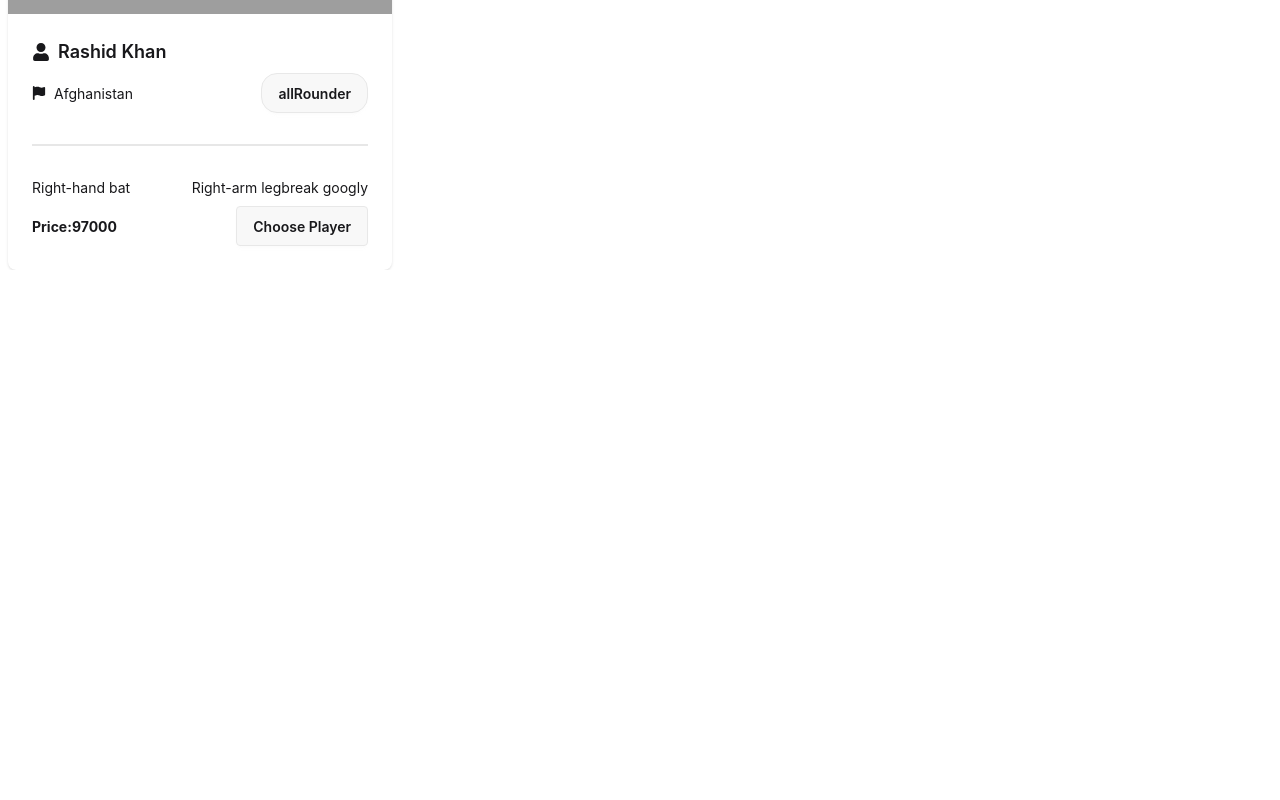
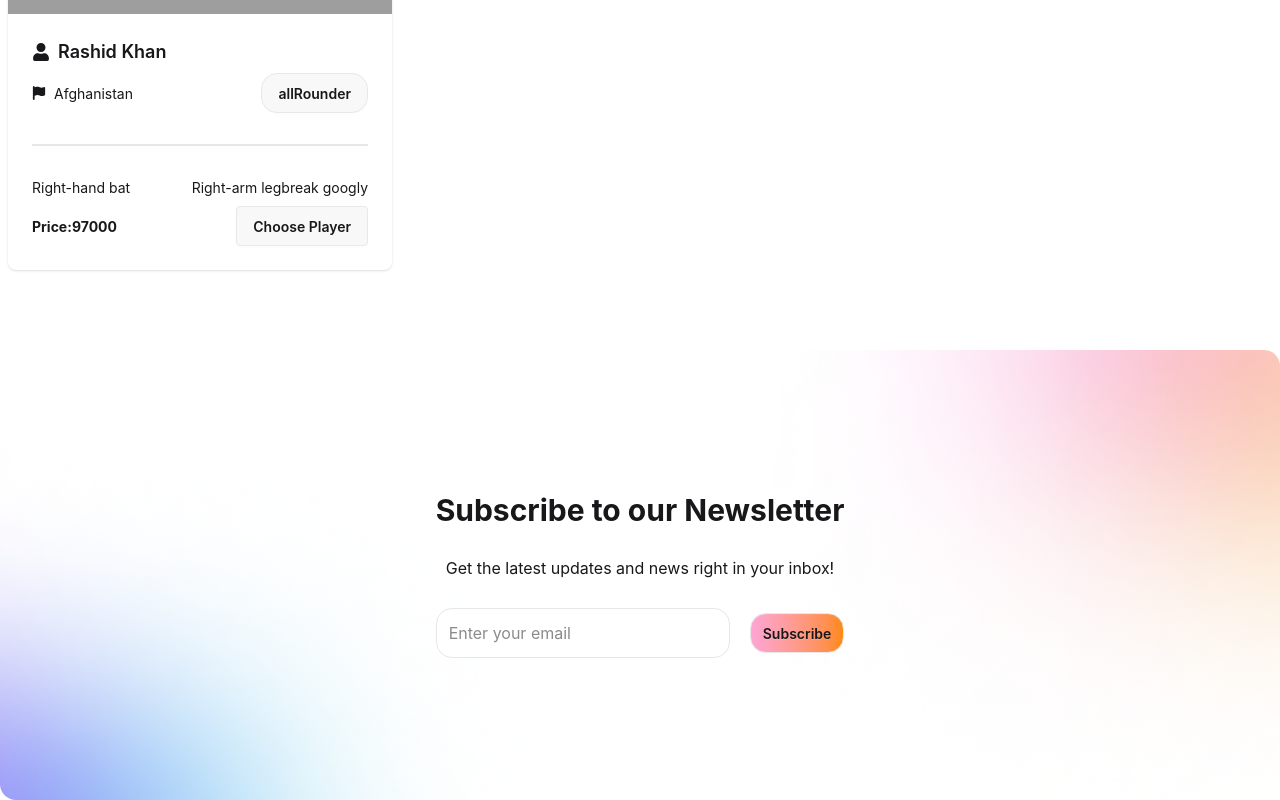
Before and after one commit to neya-mul/bpl-dream-11, a React (Vite) app: page / in a window 1280 px wide. Shown: the part 2644-3444 px from the top of the page. Before the commit the page ends 2914 px from the top, so only its background shows below. Built offline with nearby package versions, Linux system fonts and the light colour scheme; grey boxes are pictures that could not be loaded.

Commit message:
newslatter added

```diff
--- a/src/App.jsx
+++ b/src/App.jsx
@@ -3,6 +3,7 @@ import './App.css'
 import Banner from './Components/banner'
 import Navbar from './Components/Navbar'
 import Players from './Components/Players'
+import Newslatter from './Components/Newslatter'
 
 const allPlayers = fetch('/data.json')
     .then(res => res.json())
@@ -16,11 +17,20 @@ function App() {
             {/* <h1>neyamul</h1> */}
             <Navbar coinValue={coinValue}></Navbar>
             <Banner></Banner>
-            <Suspense fallback={<span className="loading loading-spinner loading-xl"></span>}>
-                <Players allPlayers={allPlayers} setCoinValue = {setCoinValue} coinValue = {coinValue}>
-
-                </Players>
+            <Suspense
+                fallback={
+                    <div className="flex justify-center items-center min-h-screen">
+                        <span className="loading loading-spinner loading-xl"></span>
+                    </div>
+                }
+            >
+                <Players
+                    allPlayers={allPlayers}
+                    setCoinValue={setCoinValue}
+                    coinValue={coinValue}
+                />
             </Suspense>
+            <Newslatter></Newslatter>
         </>
     )
 }
--- /dev/null
+++ b/src/Components/Newslatter.jsx
@@ -0,0 +1,20 @@
+import React from 'react'
+import banner from "../images/bg-shadow.png"
+
+export default function Newslatter() {
+    return (
+        <div className="container mx-auto bg-cover md:min-h-[450px] mt-20 rounded-2xl  bg-no-repeat w-full text-center  flex justify-center items-center"
+            style={{ backgroundImage: `url(${banner})` }}>
+            <div className='space-y-7'>
+
+                <h1 className='text-3xl font-bold'>Subscribe to our Newsletter</h1>
+                <p>Get the latest updates and news right in your inbox!</p>
+
+                <div className='flex w-full gap-5 items-center'>
+                    <input type="email" name="" id="" className='bg-white p-3 border border-gray-200 rounded-2xl w-full ' placeholder='Enter your email' />
+                    <button className=' btn bg-linear-to-r p-3 rounded-2xl from-pink-300 to-orange-400'>Subscribe</button>
+                </div>
+            </div>
+        </div>
+    )
+}
```
